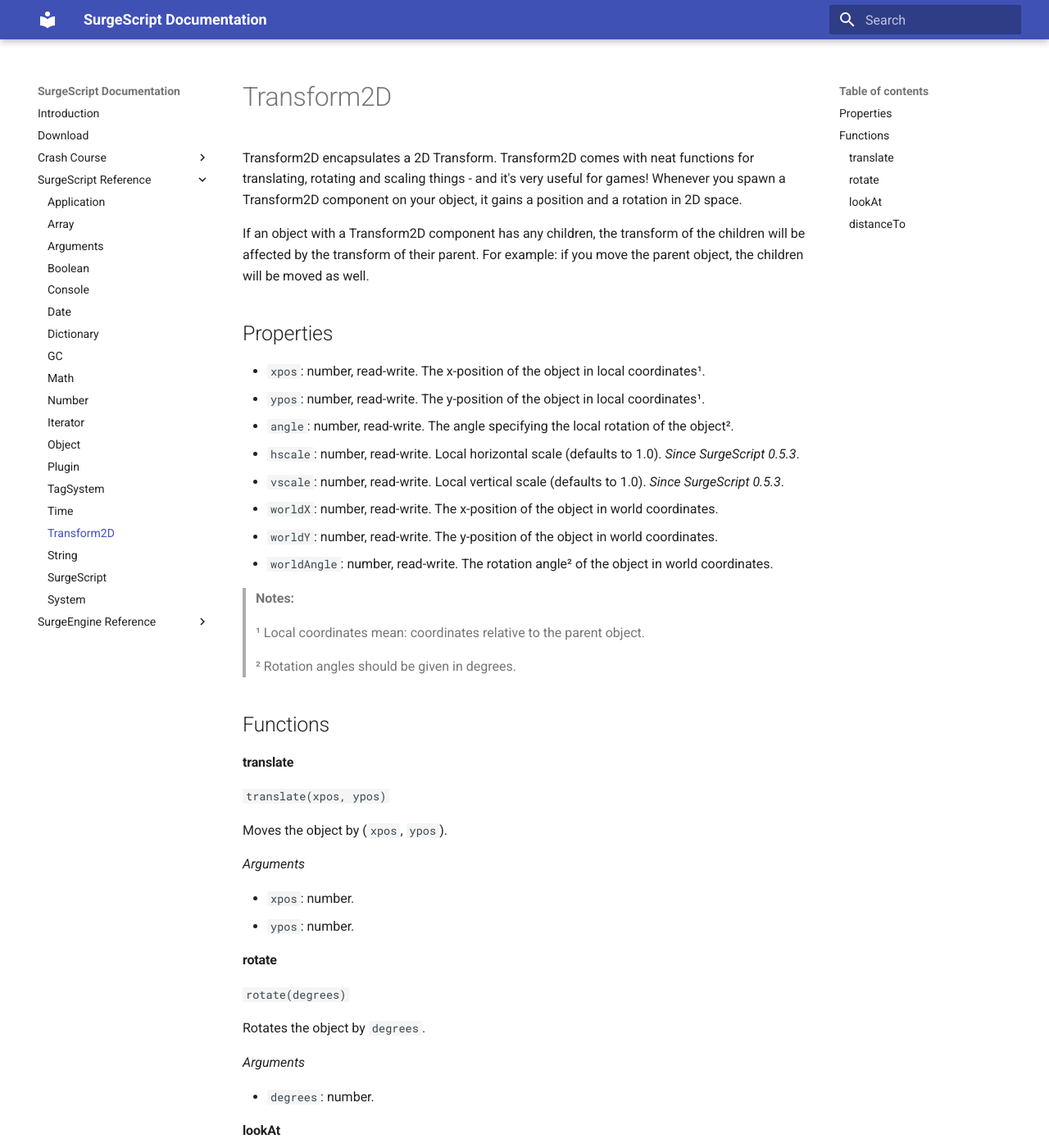
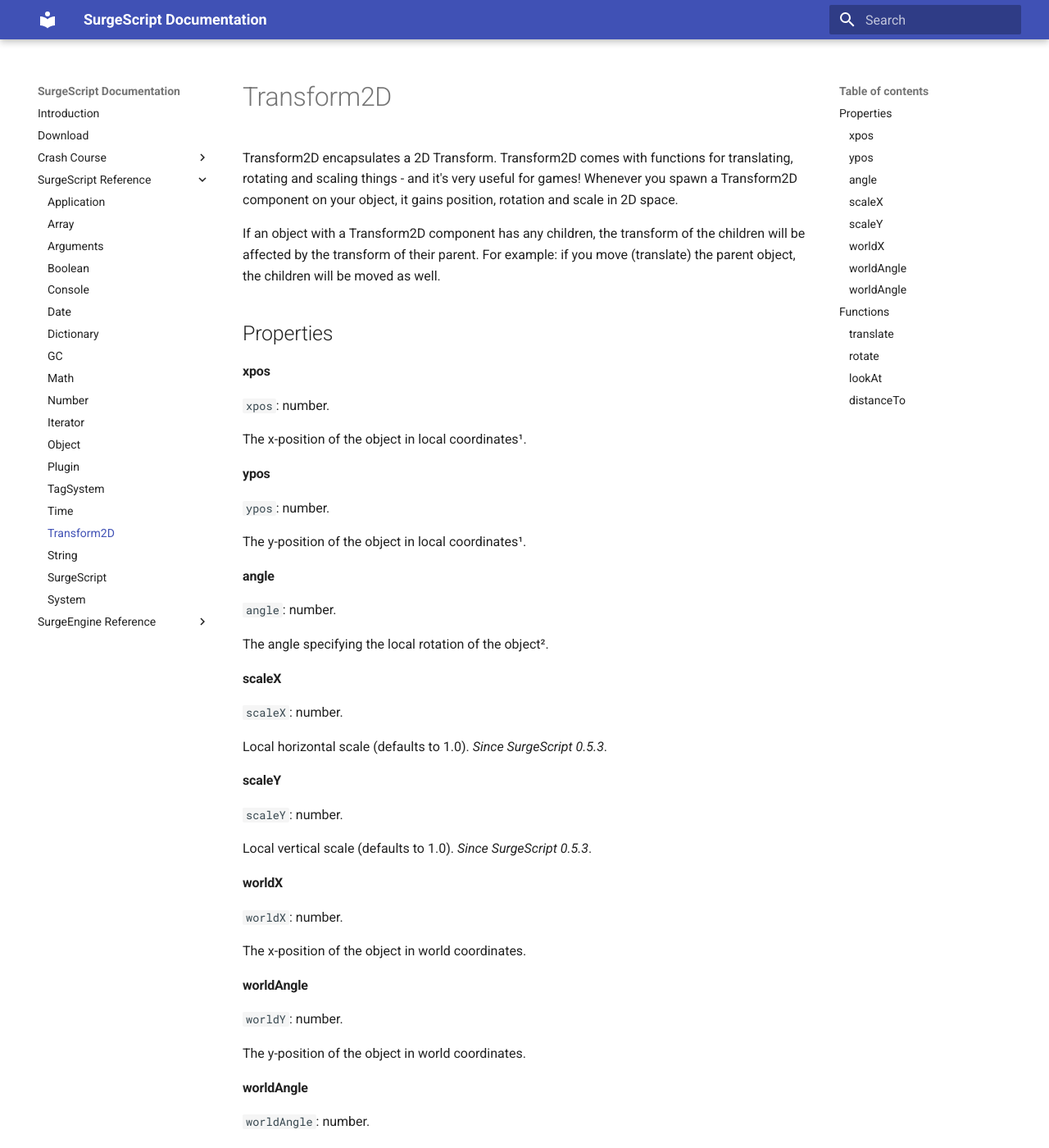
Before and after one commit to alemart/surgescript, an MkDocs documentation site: the page built from docs/reference/transform2d.md, in a window 1280 px wide and 1400 px high. Shown: the whole window at 82% size. Built offline with MkDocs 1.6.1 and Material for MkDocs 9.7.7, drawn with Linux system fonts in a browser that asks for light colours; old or Windows-style settings are respelled for this version of MkDocs; some of the changed text lies outside the part shown.

Commit message:
Updated the Transform2D component

```diff
--- a/docs/reference/transform2d.md
+++ b/docs/reference/transform2d.md
@@ -1,21 +1,60 @@
 Transform2D
 ===========
 
-Transform2D encapsulates a 2D Transform. Transform2D comes with neat functions for translating, rotating and scaling things - and it's very useful for games! Whenever you spawn a Transform2D component on your object, it gains a position and a rotation in 2D space.
+Transform2D encapsulates a 2D Transform. Transform2D comes with functions for translating, rotating and scaling things - and it's very useful for games! Whenever you spawn a Transform2D component on your object, it gains position, rotation and scale in 2D space.
 
-If an object with a Transform2D component has any children, the transform of the children will be affected by the transform of their parent. For example: if you move the parent object, the children will be moved as well.
+If an object with a Transform2D component has any children, the transform of the children will be affected by the transform of their parent. For example: if you move (translate) the parent object, the children will be moved as well.
 
 Properties
 ----------
 
-* `xpos`: number, read-write. The x-position of the object in local coordinates¹.
-* `ypos`: number, read-write. The y-position of the object in local coordinates¹.
-* `angle`: number, read-write. The angle specifying the local rotation of the object².
-* `hscale`: number, read-write. Local horizontal scale (defaults to 1.0). *Since SurgeScript 0.5.3*.
-* `vscale`: number, read-write. Local vertical scale (defaults to 1.0). *Since SurgeScript 0.5.3*.
-* `worldX`: number, read-write. The x-position of the object in world coordinates.
-* `worldY`: number, read-write. The y-position of the object in world coordinates.
-* `worldAngle`: number, read-write. The rotation angle² of the object in world coordinates.
+#### xpos
+
+`xpos`: number.
+
+The x-position of the object in local coordinates¹.
+
+#### ypos
+
+`ypos`: number.
+
+The y-position of the object in local coordinates¹.
+
+#### angle
+
+`angle`: number.
+
+The angle specifying the local rotation of the object².
+
+#### scaleX
+
+`scaleX`: number.
+
+Local horizontal scale (defaults to 1.0). *Since SurgeScript 0.5.3*.
+
+#### scaleY
+
+`scaleY`: number.
+
+Local vertical scale (defaults to 1.0). *Since SurgeScript 0.5.3*.
+
+#### worldX
+
+`worldX`: number.
+
+The x-position of the object in world coordinates.
+
+#### worldAngle
+
+`worldY`: number.
+
+The y-position of the object in world coordinates.
+
+#### worldAngle
+
+`worldAngle`: number.
+
+The rotation angle² of the object in world coordinates.
 
 > **Notes:**
 >
```
Also changed, not shown: docs/engine/mouse.md (+2 -2 lines), docs/index.md (+1 -1 lines), 1 other file.
